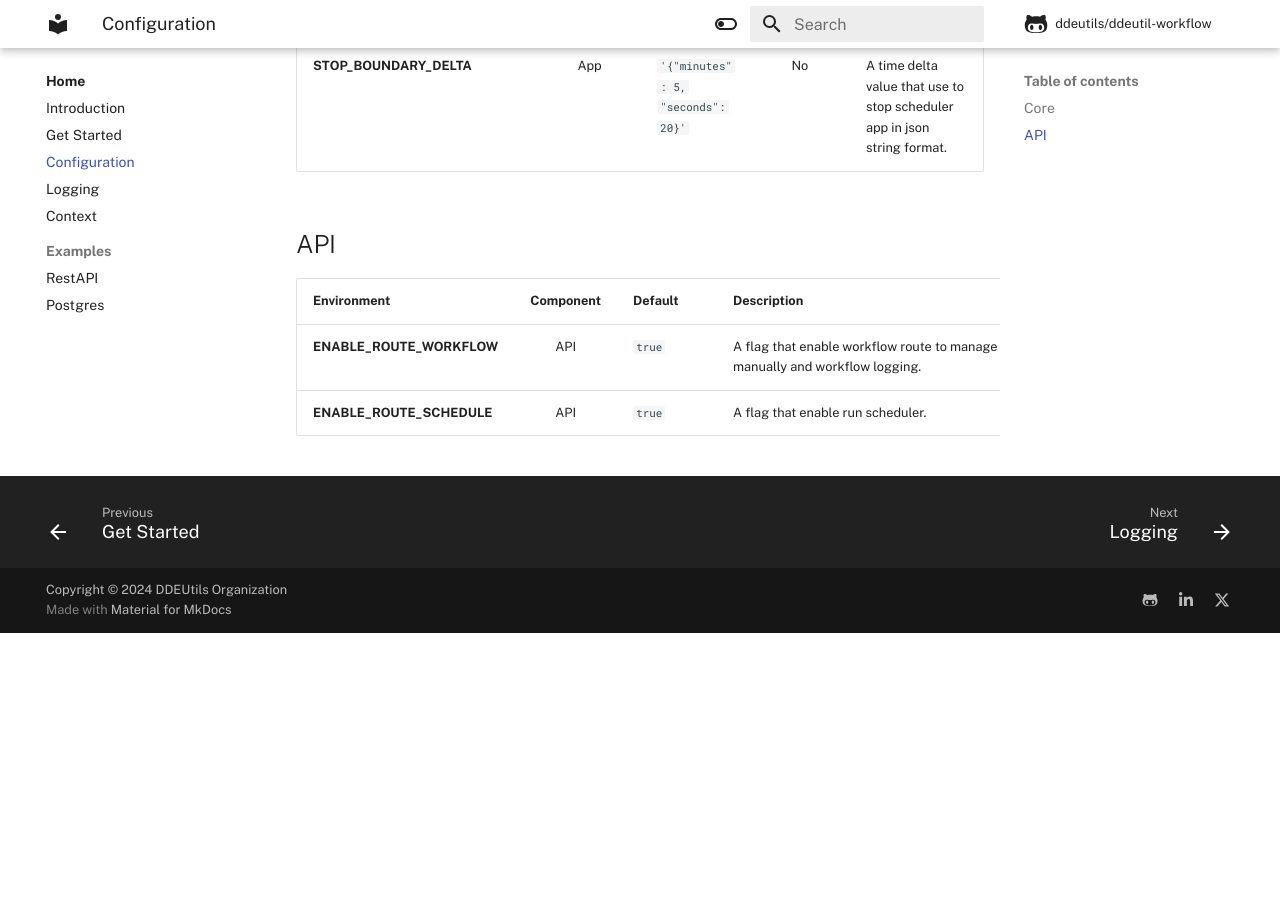
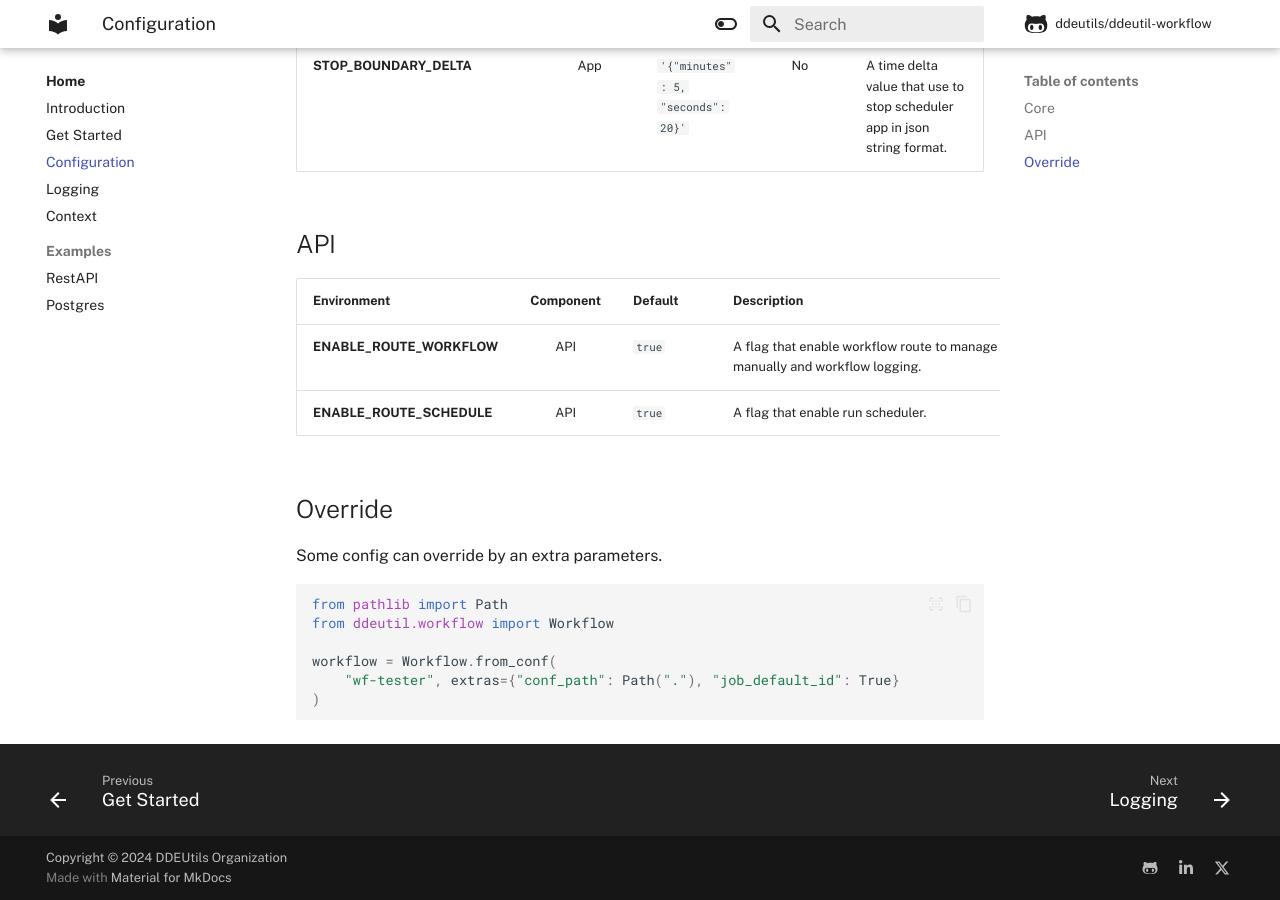
Before and after one commit to ddeutils/ddeutil-workflow, an MkDocs documentation site: the page built from docs/configuration.md, in a window 1280 px wide and 900 px high, scrolled down 3177 px. Built offline with MkDocs 1.6.1 and Material for MkDocs 9.7.7, drawn with Linux system fonts in a browser that asks for light colours; comment, search, counter and statistics services are not loaded; before the commit the page ends 3810 px from its top, so only the background shows below that.

Commit message:
:page_facing_up: docs: update config docs.

````diff
--- a/docs/configuration.md
+++ b/docs/configuration.md
@@ -44,3 +44,16 @@ and do not raise any error to you.
 |:---------------------------|:-----------:|---------|------------------------------------------------------------------------------------|
 | **ENABLE_ROUTE_WORKFLOW**  |     API     | `true`  | A flag that enable workflow route to manage execute manually and workflow logging. |
 | **ENABLE_ROUTE_SCHEDULE**  |     API     | `true`  | A flag that enable run scheduler.                                                  |
+
+## Override
+
+Some config can override by an extra parameters.
+
+```python
+from pathlib import Path
+from ddeutil.workflow import Workflow
+
+workflow = Workflow.from_conf(
+    "wf-tester", extras={"conf_path": Path("."), "job_default_id": True}
+)
+```
````
Also changed, not shown: other parts of docs/configuration.md (+3 -3 lines), README.md (+3 -3 lines).
